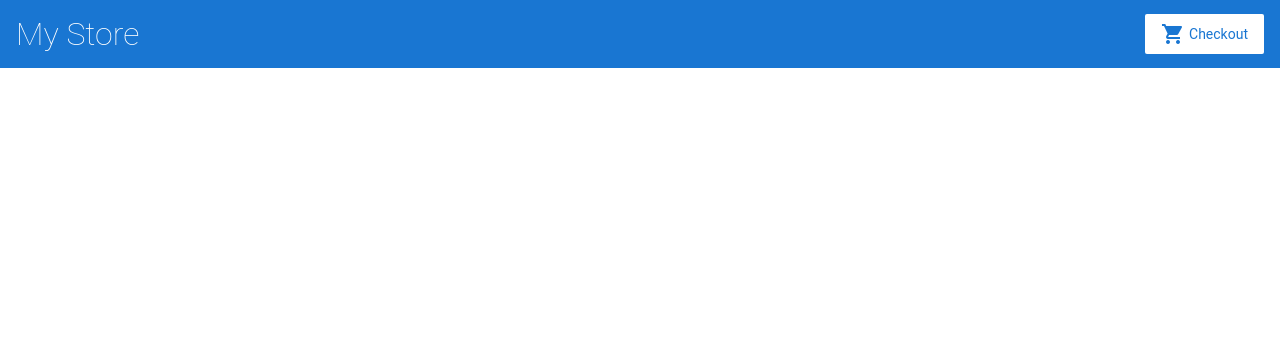
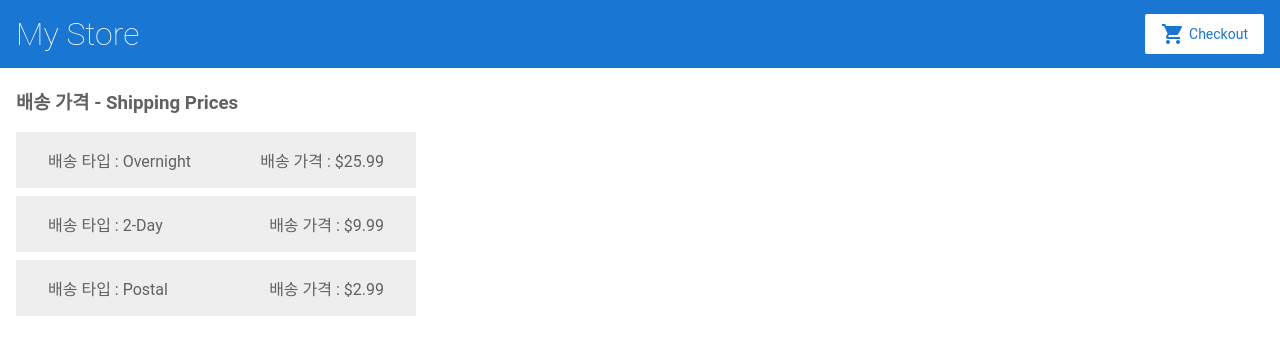
Before and after one commit to GiSeok-Hong/angular-mystore-practice, an Angular app: page /shipping in a window 1280 px wide. Before the commit this address led to /. Shown: the top 354 px of the page. Built offline with nearby package versions, Linux system fonts and the light colour scheme.

Commit message:
배송 컴포넌트 생성

```diff
--- a/src/app/app.module.ts
+++ b/src/app/app.module.ts
@@ -13,6 +13,8 @@ import { CartComponent } from './cart/cart.component';
 // Angular HttpClientModule 을 등록하면 애플리케이션 전역에서 HttpClient 서비스를 자유롭게 활용할 수 있다.
 import { HttpClientModule } from '@angular/common/http';
 
+import { ShippingComponent } from './shipping/shipping.component';
+
 @NgModule({
   imports: [
     BrowserModule,
@@ -22,6 +24,7 @@ import { HttpClientModule } from '@angular/common/http';
       { path: '', component: ProductListComponent },
       { path: 'products/:productId', component: ProductDetailsComponent },
       { path: 'cart', component: CartComponent },
+      { path: 'shipping', component: ShippingComponent },
     ]),
   ],
   declarations: [
@@ -31,6 +34,7 @@ import { HttpClientModule } from '@angular/common/http';
     ProductAlertsComponent,
     ProductDetailsComponent,
     CartComponent,
+    ShippingComponent,
   ],
   bootstrap: [AppComponent],
 })
--- a/src/app/cart/cart.component.html
+++ b/src/app/cart/cart.component.html
@@ -1,4 +1,8 @@
 <h3>장바구니</h3>
+
+<p>
+  <a routerLink="/shipping">배송 가격</a>
+</p>
 
 <div class="cart-item" *ngFor="let item of items">
   <span>상품명 : {{ item.name }} </span>
--- /dev/null
+++ b/src/app/shipping/shipping.component.html
@@ -0,0 +1,10 @@
+<h3>배송 가격 - Shipping Prices</h3>
+
+<!--
+  async 파이프는 스트림으로 전달된 데이터의 마지막 값을 반환하며, 이 동작은 컴포넌트가 존재하는 동안 계속 실행된다.
+  그리고 Angular가 컴포넌트를 종료하면 async 파이프도 함께 자동으로 종료된다.
+-->
+<div class="shipping-item" *ngFor="let shipping of shippingCosts | async">
+  <span>배송 타입 : {{ shipping.type }}</span>
+  <span>배송 가격 : {{ shipping.price | currency }}</span>
+</div>
--- /dev/null
+++ b/src/app/shipping/shipping.component.ts
@@ -0,0 +1,15 @@
+import { Component, OnInit } from '@angular/core';
+import { CartService } from '../cart.service';
+
+@Component({
+  selector: 'app-shipping',
+  templateUrl: './shipping.component.html',
+  styleUrls: ['./shipping.component.css'],
+})
+export class ShippingComponent implements OnInit {
+  constructor(private cartService: CartService) {}
+
+  ngOnInit() {}
+
+  shippingCosts = this.cartService.getShippingPrices();
+}
```
Also changed, not shown: src/app/shipping/shipping.component.css (added).
